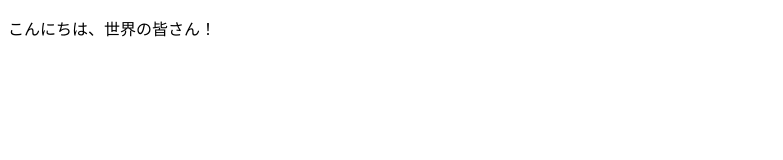
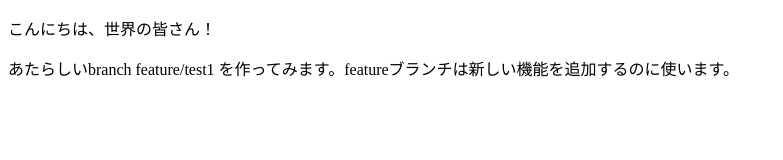
Before and after one commit to netkobo/hello, a plain HTML site: page index.html in a window 1280 px wide. Shown: the whole page, without its empty margins (0-783 px from the left). Drawn offline with Linux system fonts and the light colour scheme.

Commit message:
表示追加

```diff
--- a/index.html
+++ b/index.html
@@ -7,5 +7,6 @@
 </head>
 <body>
   <p>こんにちは、世界の皆さん！</p>
+  <p>あたらしいbranch feature/test1 を作ってみます。featureブランチは新しい機能を追加するのに使います。</p>
 </body>
 </html>
```
